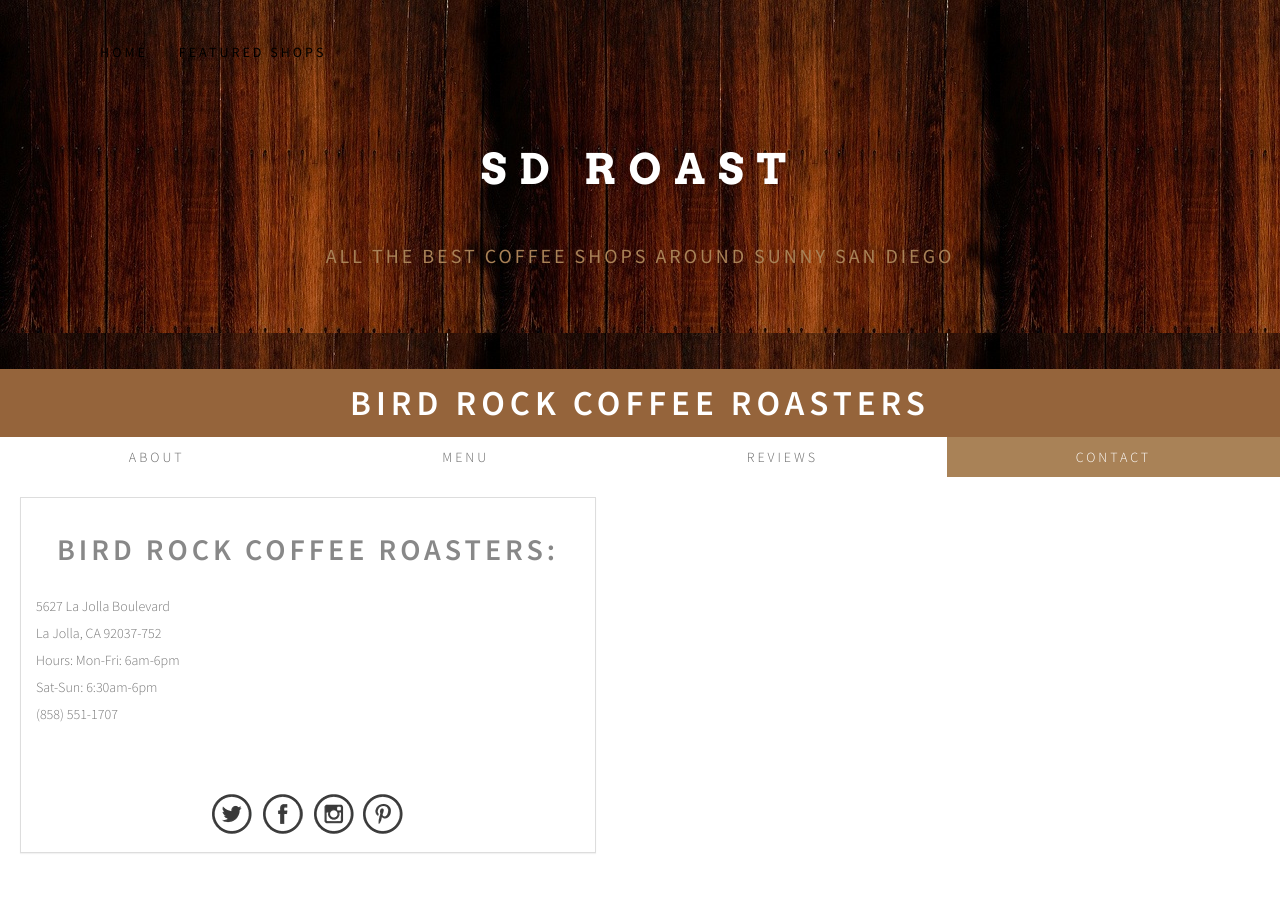
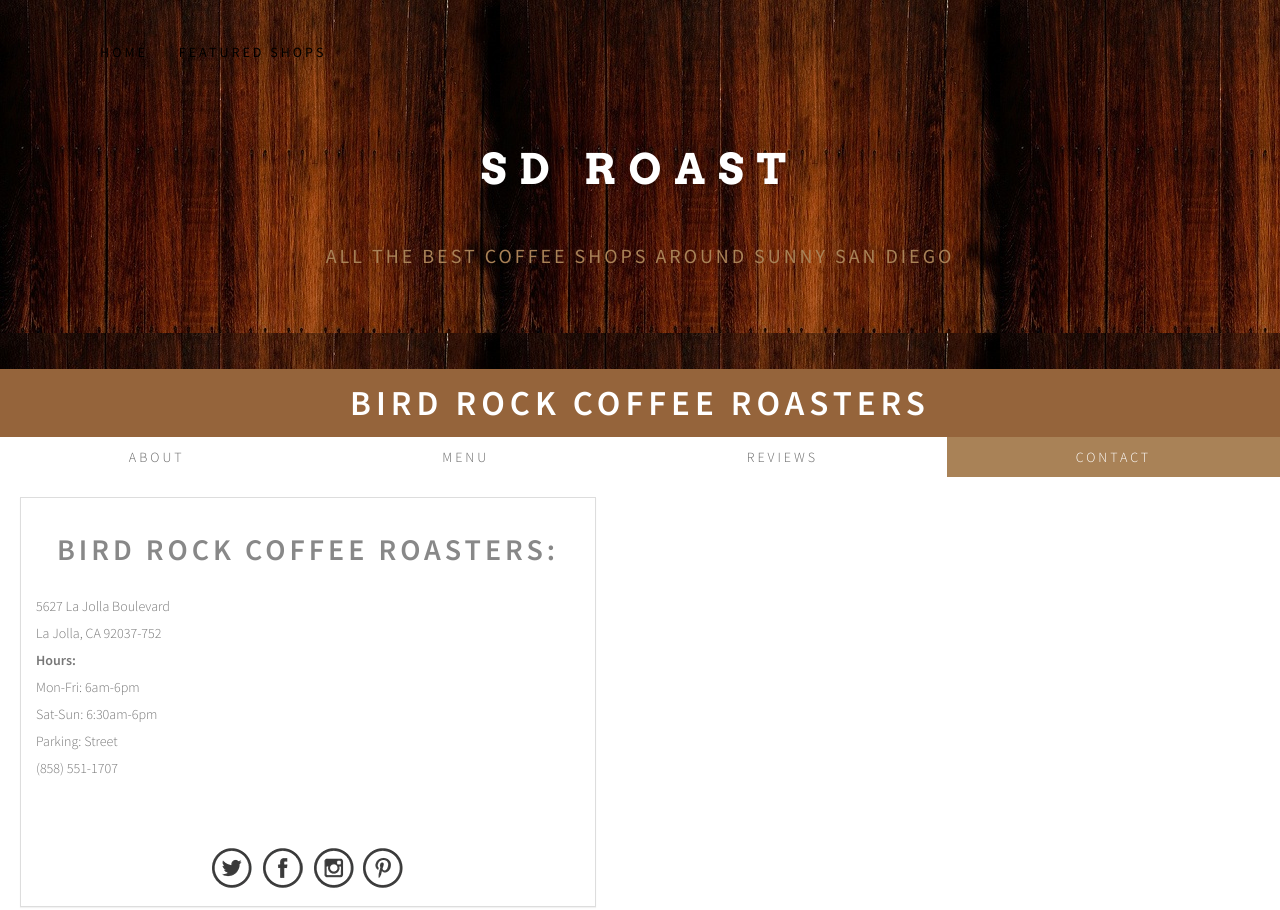
Before and after one commit to JNguyenFC/COGS-187A, a plain HTML site: page _COFFEE/birdrock_contact.html in a window 1280 px wide. Shown: the top 910 px of the page. Drawn offline with Linux system fonts and the light colour scheme; files whose address does not match are found by name.

Commit message:
dsfa
sdfa

```diff
--- a/_COFFEE/birdrock_contact.html
+++ b/_COFFEE/birdrock_contact.html
@@ -75,8 +75,10 @@
             <h2>BIRD ROCK COFFEE ROASTERS: </h2> <br>
 			<p>5627 La Jolla Boulevard</p>
 			<p>La Jolla, CA 92037-752</p>
-			<p>Hours: Mon-Fri: 6am-6pm</p>
+			<p class="contacthours">Hours: </p>
+			<p>Mon-Fri: 6am-6pm</p>
 			<p>Sat-Sun: 6:30am-6pm</p>
+			<p>Parking: Street</p>
 			<p>(858) 551-1707</p>
 
 			<br><br><br>
--- a/_COFFEE/css/style.css
+++ b/_COFFEE/css/style.css
@@ -1363,6 +1363,10 @@ width:100%;
 height:auto;
 }
 
+.contacthours {
+	font-weight:bold;
+}
+
 .birdrockcontact {
 	 background: url(images/birdrock_contact.png) no-repeat center center fixed;
   	-webkit-background-size: cover;
```
